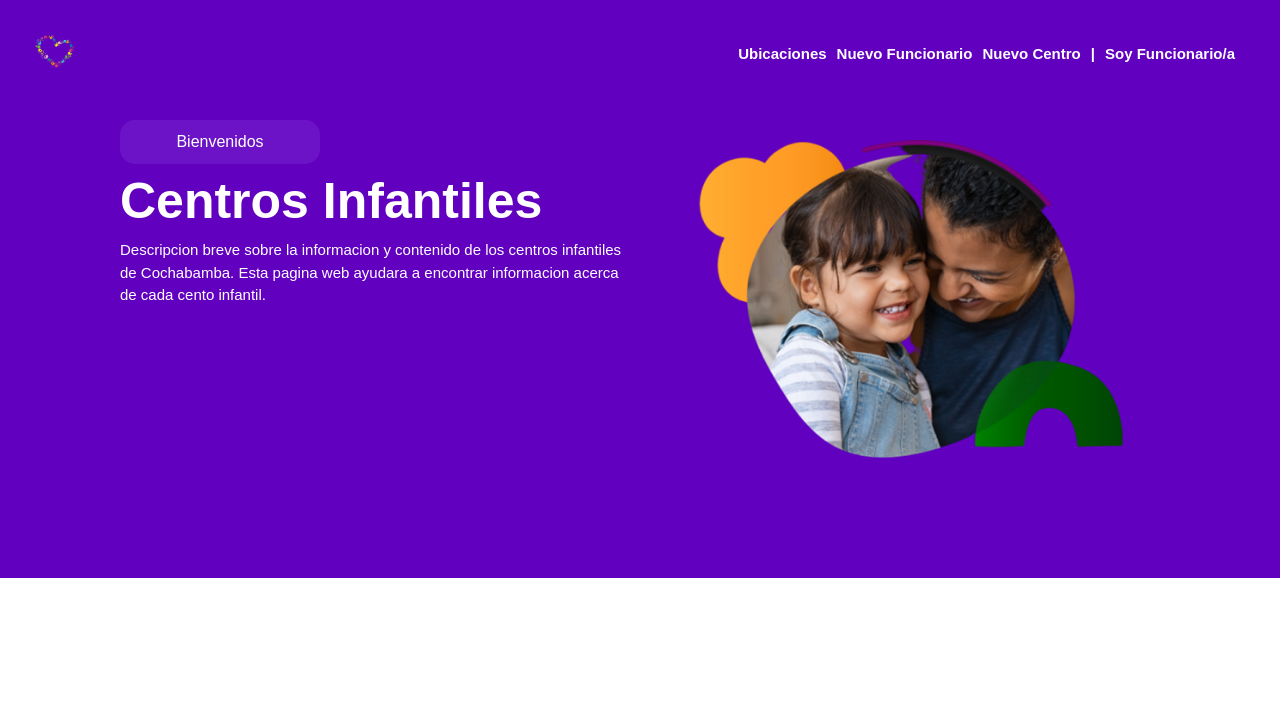
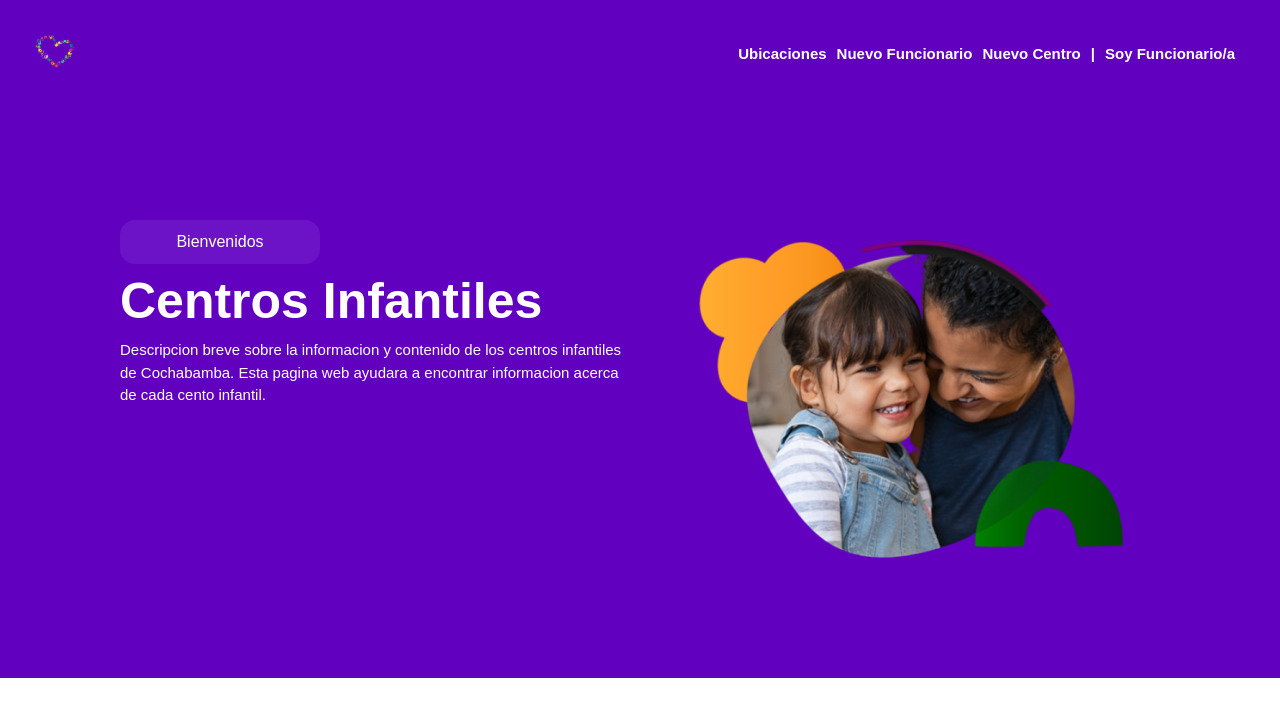
Before and after one commit to Defensoria-CBBA/CI_Web, a Next.js app in the folder centros_i_web/: page / in a window 1280 px wide. Shown: the top 716 px of the page. Built offline with nearby package versions, Linux system fonts and the light colour scheme.

Commit message:
NavBar position sticky

```diff
--- a/centros_i_web/src/styles/globals.css
+++ b/centros_i_web/src/styles/globals.css
@@ -37,6 +37,8 @@ body {
   height: 100px;
   padding: 30px;
   flex-direction: row;
+  position: sticky;
+  margin-bottom: 0px;
 }
 
 .navigationSection{
```
